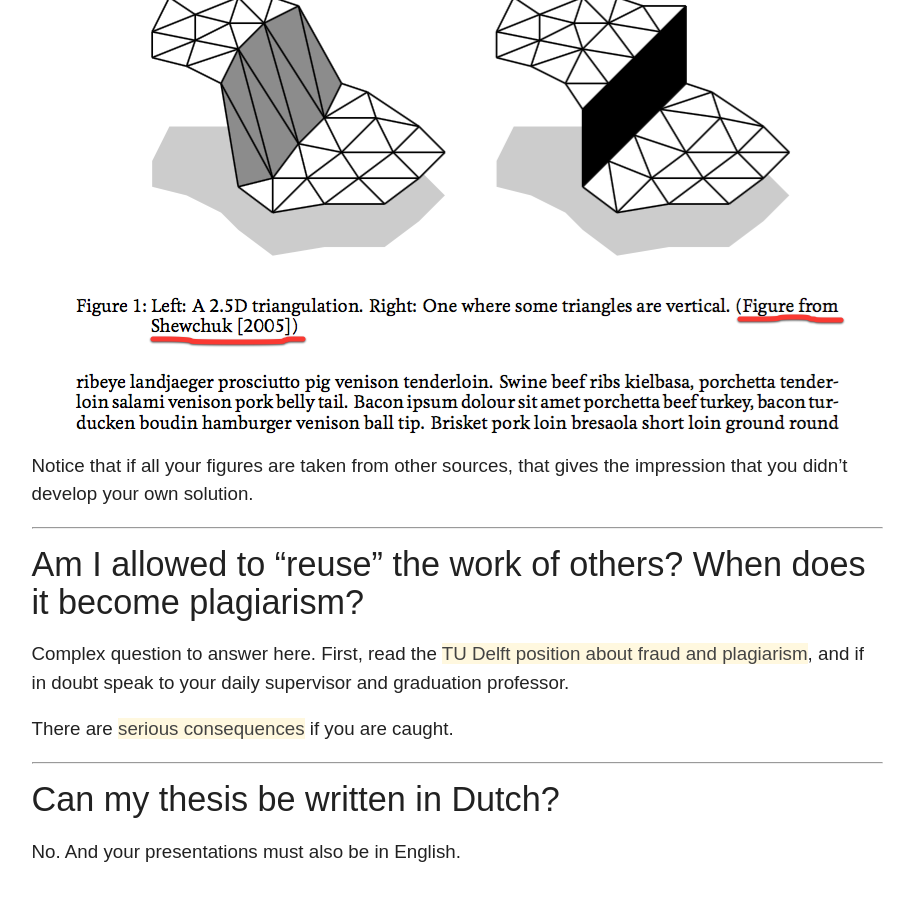
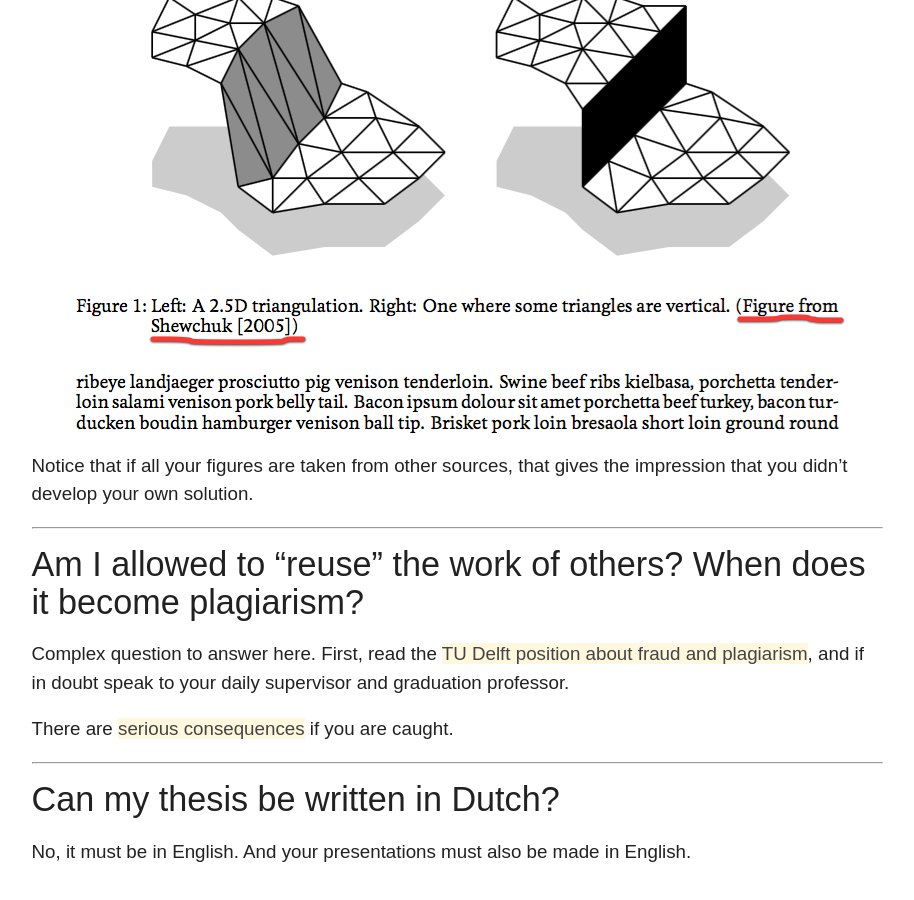
Before and after one commit to tudelft3d/geo2020, a Jekyll site: the page built from faq/index.md, in a window 1280 px wide and 900 px high, scrolled down 2356 px. Shown: the whole window, without its empty margins (183-1097 px from the left). Built offline with Jekyll 4.4.1, drawn with Linux system fonts in a browser that asks for light colours; nearby versions of some CDN libraries.

```diff
--- a/faq/index.md
+++ b/faq/index.md
@@ -89,7 +89,7 @@
 
 #### Can my thesis be written in Dutch?
 
-No. And your presentations must also be in English.
+No, it must be in English. And your presentations must also be made in English.
 
 
 <!-- ### how about the scope of related work? -->
```
Also changed, not shown: dates/index.md (+1 -1 lines).
